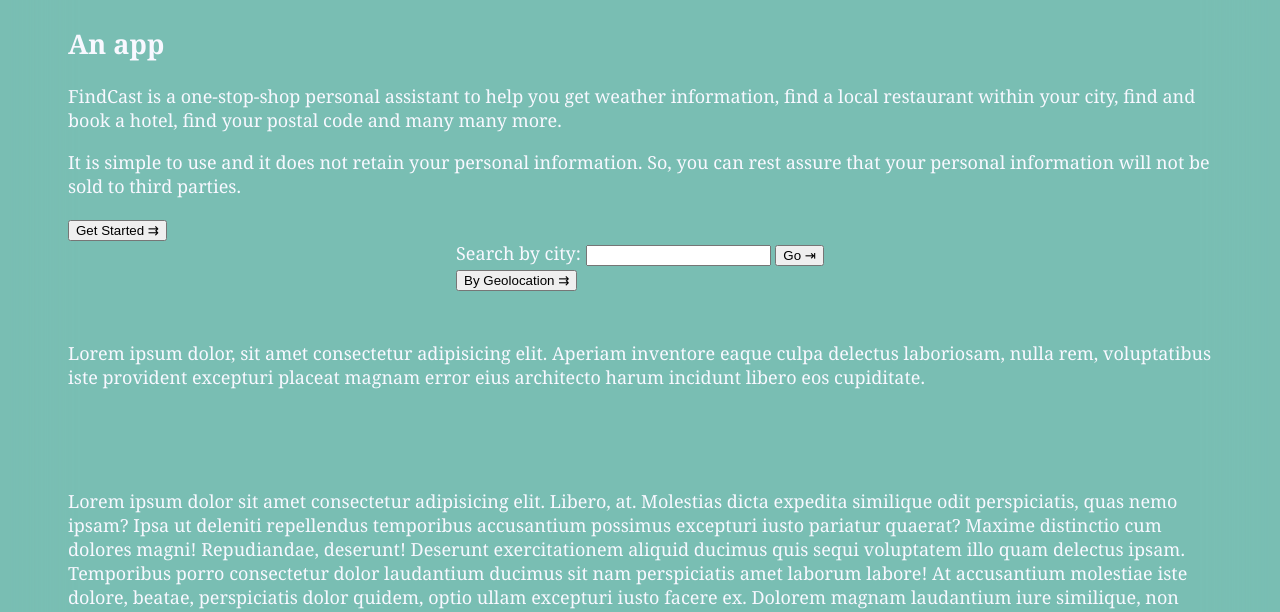
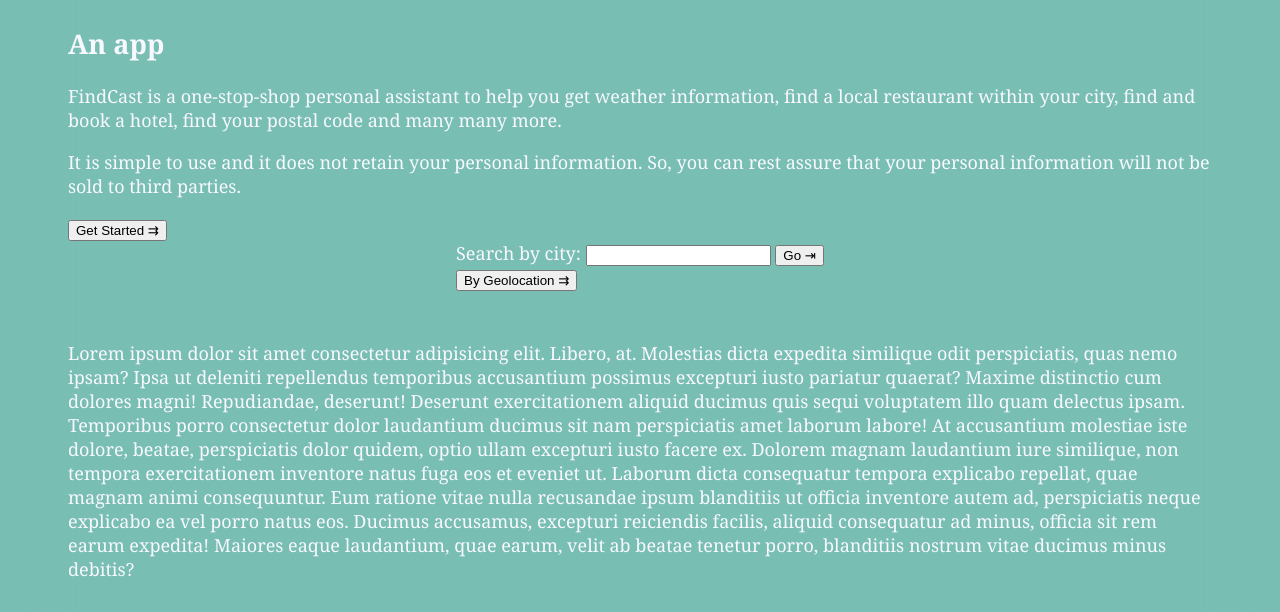
Before and after one commit to mudiagauwojeya/Forecast, a website built with webpack: page dist/index.html in a window 1280 px wide. Shown: the part 187-799 px from the top of the page. Built offline with nearby package versions, Linux system fonts and the light colour scheme; files whose address does not match are found by name.

Commit message:
:alembic: Experimenting with live reload

```diff
--- a/dist/index.html
+++ b/dist/index.html
@@ -5,13 +5,13 @@
 		<meta http-equiv="X-UA-Compatible" content="IE=edge" />
 		<meta name="viewport" content="width=device-width, initial-scale=1.0" />
 		<title>FindCast</title>
-		<link
+		<!-- <link
 			rel="preload"
 			href="assets/scripts/app.css"
 			as="style"
 			type="text/css"
-		/>
-		<link rel="stylesheet" href="./assets/scripts/app.css" />
+		/> -->
+		<link rel="stylesheet" href="./app.css" />
 		<script src="./app.js" defer></script>
 	</head>
 	<body>
@@ -54,12 +54,6 @@
 					By Geolocation &rrarr;
 				</button>
 			</div>
-		</div>
-		<div class="lorem">
-			Lorem ipsum dolor, sit amet consectetur adipisicing elit. Aperiam
-			inventore eaque culpa delectus laboriosam, nulla rem, voluptatibus iste
-			provident excepturi placeat magnam error eius architecto harum incidunt
-			libero eos cupiditate.
 		</div>
 		<div class="lorem">
 			Lorem ipsum dolor sit amet consectetur adipisicing elit. Libero, at.
```
